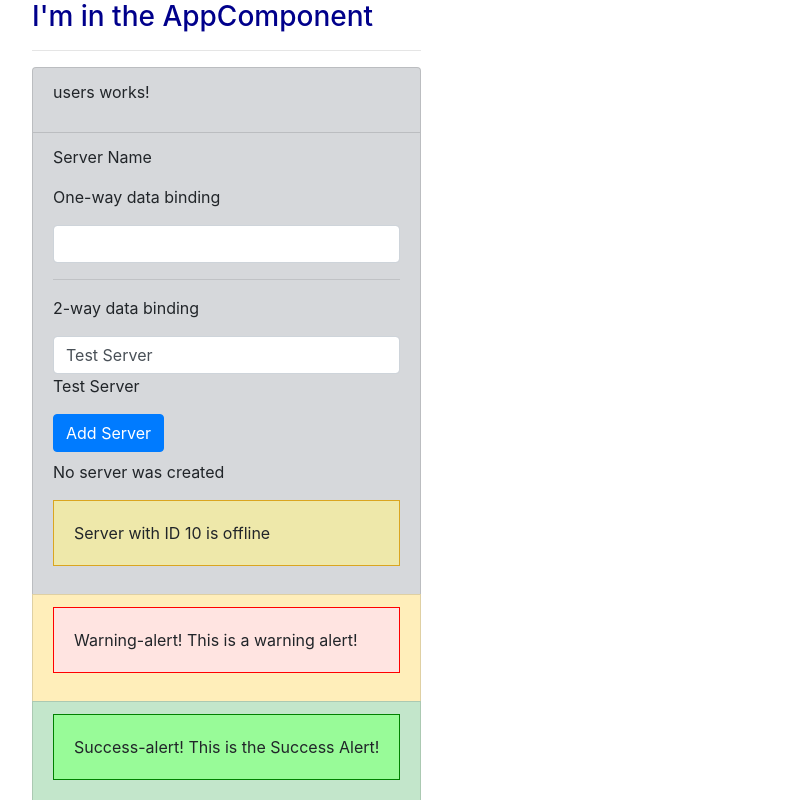
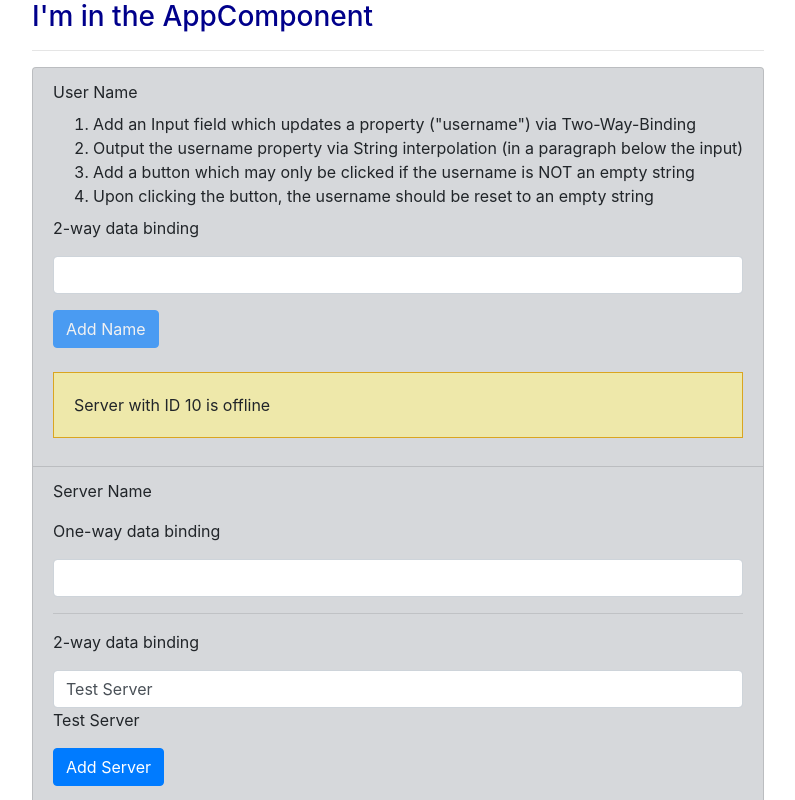
Before and after one commit to ddeveloper72/Angular_My_First_App, an Angular app: page / in a window 1280 px wide. Shown: the top 800 px of the page, without its empty margins (38-833 px from the left). Built offline with nearby package versions, Linux system fonts and the light colour scheme.

Commit message:
Created a new username input template.

```diff
--- a/src/app/users/users.component.html
+++ b/src/app/users/users.component.html
@@ -1,3 +1,20 @@
-<p>
-  users works!
-</p>
+<label>User Name</label>
+<ol>
+  <li>Add an Input field which updates a property ("username") via Two-Way-Binding</li>
+  <li>Output the username property via String interpolation (in a paragraph below the input)</li>
+  <li>Add a button which may only be clicked if the username is NOT an empty string</li>
+  <li>Upon clicking the button, the username should be reset to an empty string</li>
+</ol>
+
+<p class="mt-2">2-way data binding</p>
+<input
+type="text"
+class="form-control"
+[(ngModel)]="userName">
+<p>{{ userName }}</p>
+<button class="btn btn-primary mb-2"
+[disabled]="!allowNewName"
+(click)="onCreateUser()">Add Name</button>
+<!-- <p [innerText]='allowNewServer'></p> -->
+<p>{{ nameCreationStatus }}</p>
+<app-server></app-server>
```
